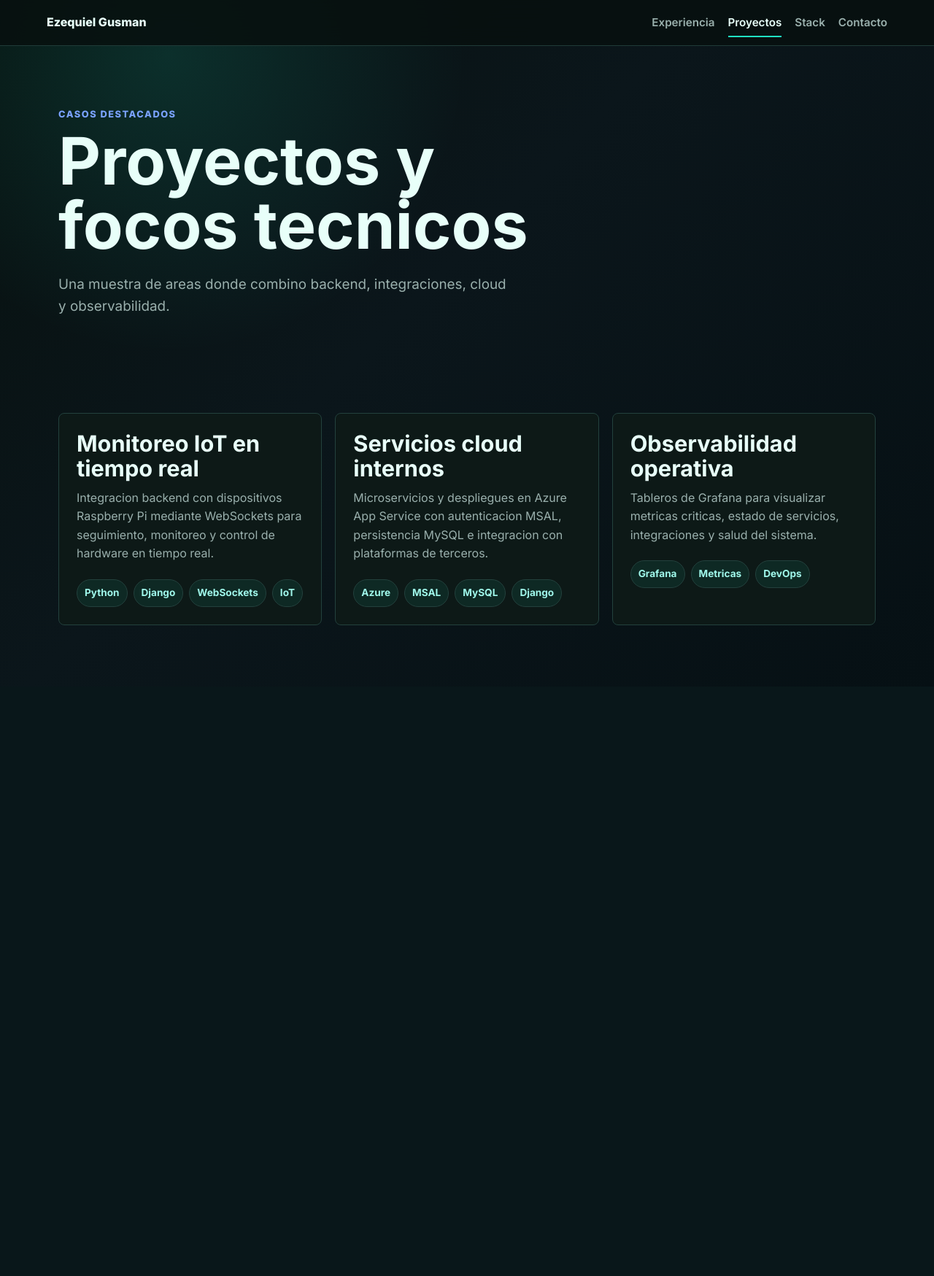
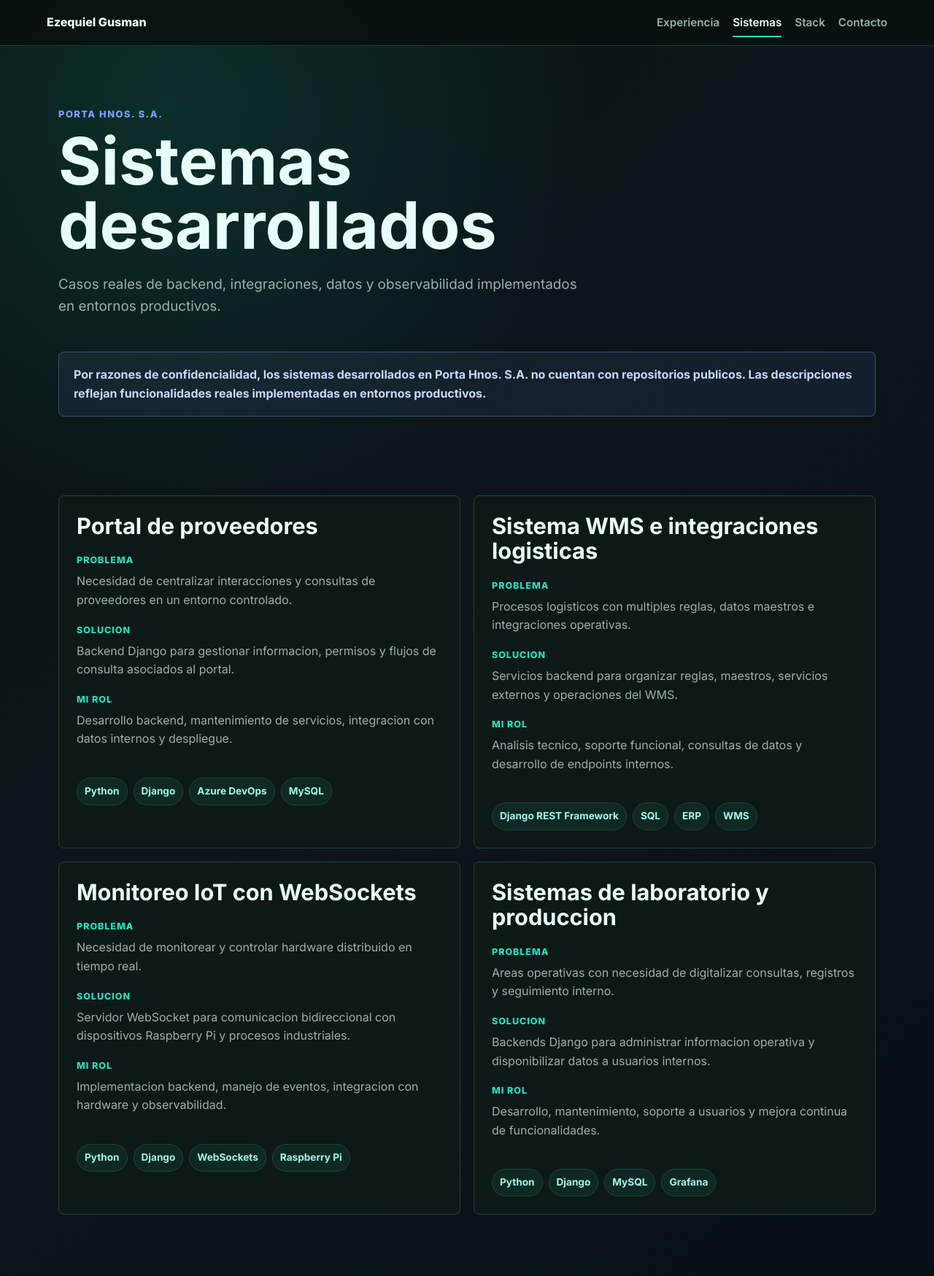
Before and after one commit to Ezequielgusman0912/portfolio, a Django app: page /proyectos/ in a window 1280 px wide. Shown: the whole page at 73% size. Before the commit the page ends 857 px from the top, so only its background shows below. Run offline with Django 5.2, Linux system fonts and the light colour scheme.

Commit message:
Replace projects with internal systems

```diff
--- a/portfolio/static/portfolio/css/styles.css
+++ b/portfolio/static/portfolio/css/styles.css
@@ -566,10 +566,53 @@ ul {
   gap: 18px;
 }
 
+.systems-grid {
+  grid-template-columns: repeat(2, minmax(0, 1fr));
+}
+
 .project-card,
 .skill-grid article,
 .compact-grid article {
   padding: 24px;
+}
+
+.confidentiality-note {
+  padding-top: 0;
+  padding-bottom: 24px;
+}
+
+.confidentiality-note p {
+  margin: 0;
+  padding: 18px 20px;
+  border: 1px solid rgba(122, 162, 255, 0.35);
+  border-radius: 8px;
+  background: rgba(122, 162, 255, 0.08);
+  color: #c7d7ff;
+  font-weight: 700;
+}
+
+.system-card {
+  display: grid;
+  align-content: start;
+  gap: 18px;
+}
+
+.system-card h2 {
+  margin-bottom: 2px;
+}
+
+.system-field span {
+  display: block;
+  margin-bottom: 6px;
+  color: var(--accent);
+  font-size: 0.78rem;
+  font-weight: 800;
+  letter-spacing: 0.08em;
+  text-transform: uppercase;
+}
+
+.system-field p {
+  margin: 0;
 }
 
 .tags,
@@ -672,6 +715,7 @@ ul {
   .company-card,
   .experience-overview,
   .project-grid,
+  .systems-grid,
   .skill-grid,
   .compact-grid {
     grid-template-columns: 1fr;
--- a/portfolio/templates/portfolio/base.html
+++ b/portfolio/templates/portfolio/base.html
@@ -40,7 +40,7 @@
     <a class="brand" href="{% url 'portfolio:home' %}">{{ profile.name }}</a>
     <nav aria-label="Principal">
       <a class="{% if active == 'experience' %}active{% endif %}" href="{% url 'portfolio:experience' %}">Experiencia</a>
-      <a class="{% if active == 'projects' %}active{% endif %}" href="{% url 'portfolio:projects' %}">Proyectos</a>
+      <a class="{% if active == 'projects' %}active{% endif %}" href="{% url 'portfolio:projects' %}">Sistemas</a>
       <a class="{% if active == 'stack' %}active{% endif %}" href="{% url 'portfolio:stack' %}">Stack</a>
       <a class="{% if active == 'contact' %}active{% endif %}" href="{% url 'portfolio:contact' %}">Contacto</a>
     </nav>
--- a/portfolio/templates/portfolio/projects.html
+++ b/portfolio/templates/portfolio/projects.html
@@ -1,22 +1,37 @@
 {% extends "portfolio/base.html" %}
 
-{% block title %}Proyectos | {{ profile.name }}{% endblock %}
+{% block title %}Sistemas | {{ profile.name }}{% endblock %}
 
 {% block content %}
   <section class="section page-heading">
-    <p class="eyebrow">Casos destacados</p>
-    <h1>Proyectos y focos tecnicos</h1>
-    <p class="lead">Una muestra de areas donde combino backend, integraciones, cloud y observabilidad.</p>
+    <p class="eyebrow">Porta Hnos. S.A.</p>
+    <h1>Sistemas desarrollados</h1>
+    <p class="lead">Casos reales de backend, integraciones, datos y observabilidad implementados en entornos productivos.</p>
+  </section>
+
+  <section class="section confidentiality-note">
+    <p>Por razones de confidencialidad, los sistemas desarrollados en Porta Hnos. S.A. no cuentan con repositorios publicos. Las descripciones reflejan funcionalidades reales implementadas en entornos productivos.</p>
   </section>
 
   <section class="section">
-    <div class="project-grid">
-      {% for project in projects %}
-        <article class="project-card">
-          <h2>{{ project.name }}</h2>
-          <p>{{ project.description }}</p>
+    <div class="project-grid systems-grid">
+      {% for system in systems %}
+        <article class="project-card system-card">
+          <h2>{{ system.name }}</h2>
+          <div class="system-field">
+            <span>Problema</span>
+            <p>{{ system.problem }}</p>
+          </div>
+          <div class="system-field">
+            <span>Solucion</span>
+            <p>{{ system.solution }}</p>
+          </div>
+          <div class="system-field">
+            <span>Mi rol</span>
+            <p>{{ system.role }}</p>
+          </div>
           <div class="tags">
-            {% for tag in project.tags %}
+            {% for tag in system.tags %}
               <span>{{ tag }}</span>
             {% endfor %}
           </div>
--- a/portfolio/views.py
+++ b/portfolio/views.py
@@ -186,30 +186,34 @@ CERTIFICATIONS = [
     "Scrum y Metodologias Agiles - EducacionIT",
 ]
 
-PROJECTS = [
+SYSTEMS = [
     {
-        "name": "Monitoreo IoT en tiempo real",
-        "description": (
-            "Integracion backend con dispositivos Raspberry Pi mediante WebSockets "
-            "para seguimiento, monitoreo y control de hardware en tiempo real."
-        ),
-        "tags": ["Python", "Django", "WebSockets", "IoT"],
+        "name": "Portal de proveedores",
+        "problem": "Necesidad de centralizar interacciones y consultas de proveedores en un entorno controlado.",
+        "solution": "Backend Django para gestionar informacion, permisos y flujos de consulta asociados al portal.",
+        "role": "Desarrollo backend, mantenimiento de servicios, integracion con datos internos y despliegue.",
+        "tags": ["Python", "Django", "Azure DevOps", "MySQL"],
     },
     {
-        "name": "Servicios cloud internos",
-        "description": (
-            "Microservicios y despliegues en Azure App Service con autenticacion "
-            "MSAL, persistencia MySQL e integracion con plataformas de terceros."
-        ),
-        "tags": ["Azure", "MSAL", "MySQL", "Django"],
+        "name": "Sistema WMS e integraciones logisticas",
+        "problem": "Procesos logisticos con multiples reglas, datos maestros e integraciones operativas.",
+        "solution": "Servicios backend para organizar reglas, maestros, servicios externos y operaciones del WMS.",
+        "role": "Analisis tecnico, soporte funcional, consultas de datos y desarrollo de endpoints internos.",
+        "tags": ["Django REST Framework", "SQL", "ERP", "WMS"],
     },
     {
-        "name": "Observabilidad operativa",
-        "description": (
-            "Tableros de Grafana para visualizar metricas criticas, estado de "
-            "servicios, integraciones y salud del sistema."
-        ),
-        "tags": ["Grafana", "Metricas", "DevOps"],
+        "name": "Monitoreo IoT con WebSockets",
+        "problem": "Necesidad de monitorear y controlar hardware distribuido en tiempo real.",
+        "solution": "Servidor WebSocket para comunicacion bidireccional con dispositivos Raspberry Pi y procesos industriales.",
+        "role": "Implementacion backend, manejo de eventos, integracion con hardware y observabilidad.",
+        "tags": ["Python", "Django", "WebSockets", "Raspberry Pi"],
+    },
+    {
+        "name": "Sistemas de laboratorio y produccion",
+        "problem": "Areas operativas con necesidad de digitalizar consultas, registros y seguimiento interno.",
+        "solution": "Backends Django para administrar informacion operativa y disponibilizar datos a usuarios internos.",
+        "role": "Desarrollo, mantenimiento, soporte a usuarios y mejora continua de funcionalidades.",
+        "tags": ["Python", "Django", "MySQL", "Grafana"],
     },
 ]
 
@@ -255,7 +259,7 @@ def experience_detail(request, slug):
 
 def projects(request):
     context = base_context("projects") | {
-        "projects": PROJECTS,
+        "systems": SYSTEMS,
     }
     return render(request, "portfolio/projects.html", context)
 
```
